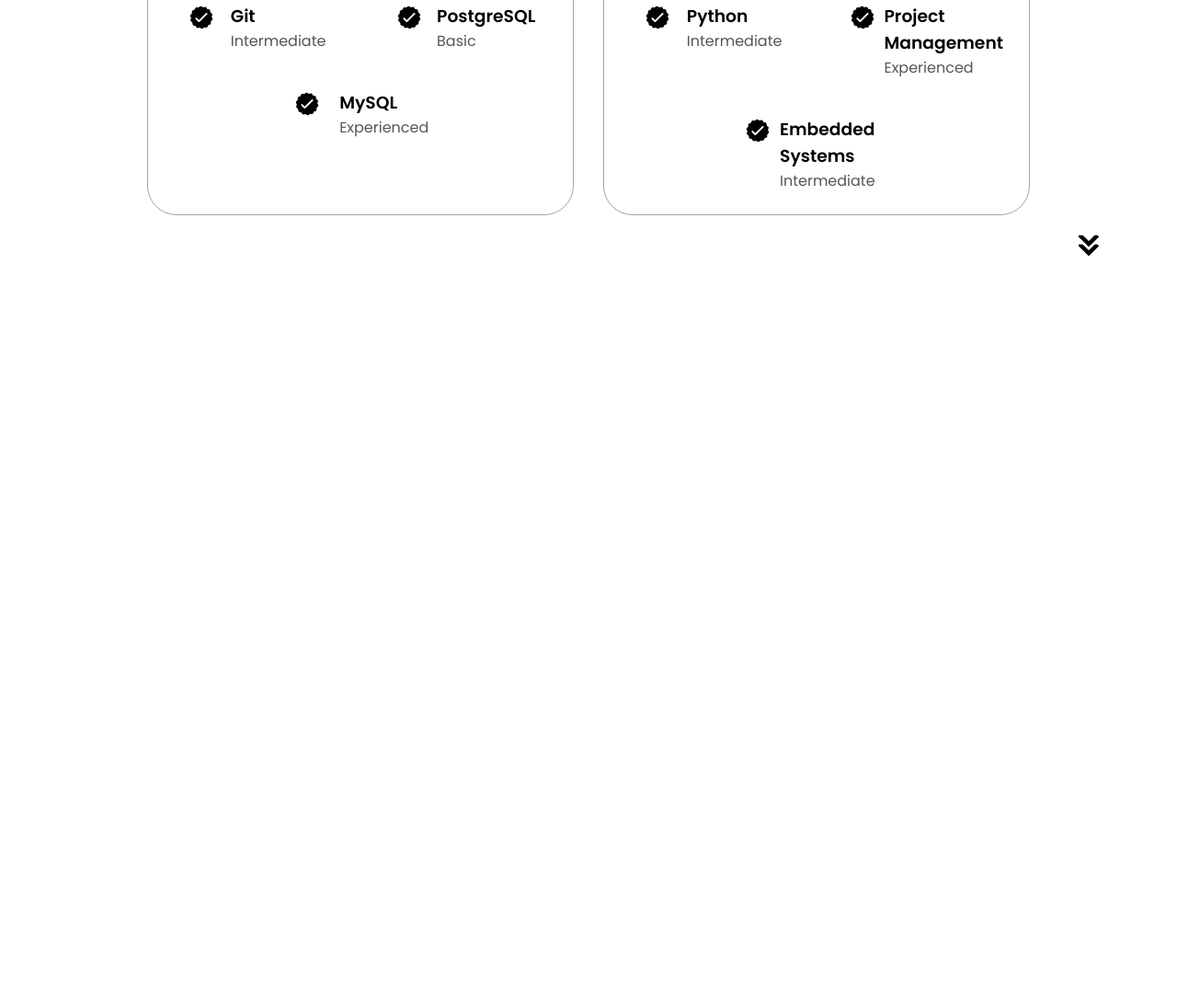
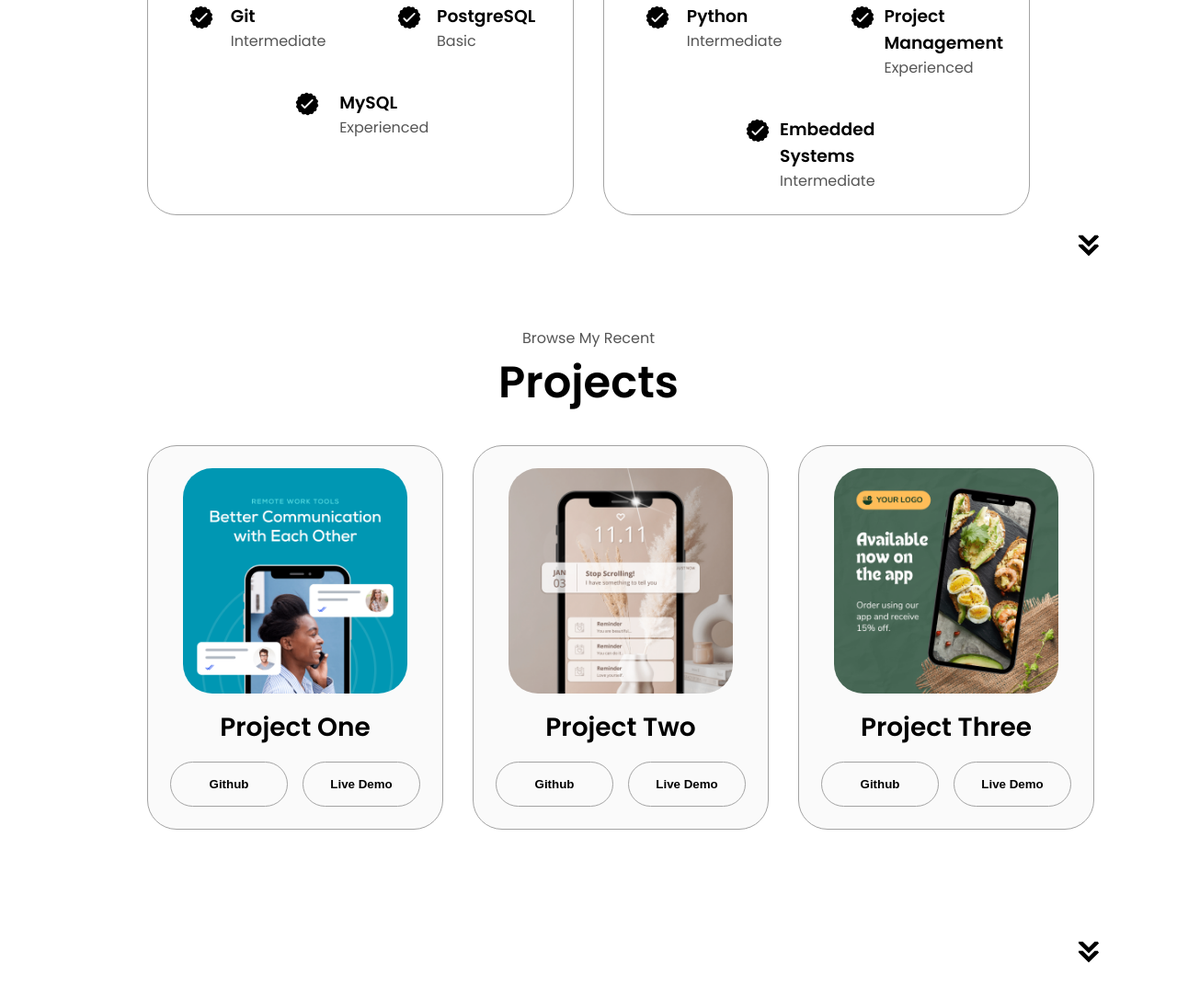
Before and after one commit to EBujiriri/My-Portfolio-html-css-js, a plain HTML site: page index.html in a window 1280 px wide. Shown: the part 1989-3074 px from the top of the page at 92% size. Before the commit the page ends 2312 px from the top, so only its background shows below. Drawn offline with Linux system fonts and the light colour scheme.

Commit message:
Project section

```diff
--- a/index.html
+++ b/index.html
@@ -298,6 +298,92 @@
           onclick="location.href='./#projects'"
         />
       </section>
+      <section id="projects">
+        <p class="section__text__p1">Browse My Recent</p>
+        <h1 class="title">Projects</h1>
+        <div class="experience-details-container">
+          <div class="about-containers">
+            <div class="details-container color-container">
+              <div class="article-container">
+                <img
+                  src="./assets/project-1.png"
+                  alt="Project 1"
+                  class="project-img"
+                />
+              </div>
+              <h2 class="experience-sub-title project-title">Project One</h2>
+              <div class="btn-container">
+                <button
+                  class="btn btn-color-2 project-btn"
+                  onclick="location.href='https://github.com/'"
+                >
+                  Github
+                </button>
+                <button
+                  class="btn btn-color-2 project-btn"
+                  onclick="location.href='https://github.com/'"
+                >
+                  Live Demo
+                </button>
+              </div>
+            </div>
+            <div class="details-container color-container">
+              <div class="article-container">
+                <img
+                  src="./assets/project-2.png"
+                  alt="Project 2"
+                  class="project-img"
+                />
+              </div>
+              <h2 class="experience-sub-title project-title">Project Two</h2>
+              <div class="btn-container">
+                <button
+                  class="btn btn-color-2 project-btn"
+                  onclick="location.href='https://github.com/'"
+                >
+                  Github
+                </button>
+                <button
+                  class="btn btn-color-2 project-btn"
+                  onclick="location.href='https://github.com/'"
+                >
+                  Live Demo
+                </button>
+              </div>
+            </div>
+            <div class="details-container color-container">
+              <div class="article-container">
+                <img
+                  src="./assets/project-3.png"
+                  alt="Project 3"
+                  class="project-img"
+                />
+              </div>
+              <h2 class="experience-sub-title project-title">Project Three</h2>
+              <div class="btn-container">
+                <button
+                  class="btn btn-color-2 project-btn"
+                  onclick="location.href='https://github.com/'"
+                >
+                  Github
+                </button>
+                <button
+                  class="btn btn-color-2 project-btn"
+                  onclick="location.href='https://github.com/'"
+                >
+                  Live Demo
+                </button>
+              </div>
+            </div>
+          </div>
+        </div>
+        <img
+          src="./assets/arrow.png"
+          alt="Arrow icon"
+          class="icon arrow"
+          onclick="location.href='./#contact'"
+        />
+      </section>
     <script src="script.js"></script>
 </body>
 </html>
--- a/style.css
+++ b/style.css
@@ -397,3 +397,30 @@ section {
   article .icon {
     cursor: default;
   }
+
+/* PROJECTS SECTION */
+
+#projects {
+    position: relative;
+  }
+
+  .color-container {
+    border-color: rgb(163, 163, 163);
+    background: rgb(250, 250, 250);
+  }
+
+  .project-img {
+    border-radius: 2rem;
+    width: 90%;
+    height: 90%;
+  }
+
+  .project-title {
+    margin: 1rem;
+    color: black;
+  }
+
+  .project-btn {
+    color: black;
+    border-color: rgb(163, 163, 163);
+  }
```
